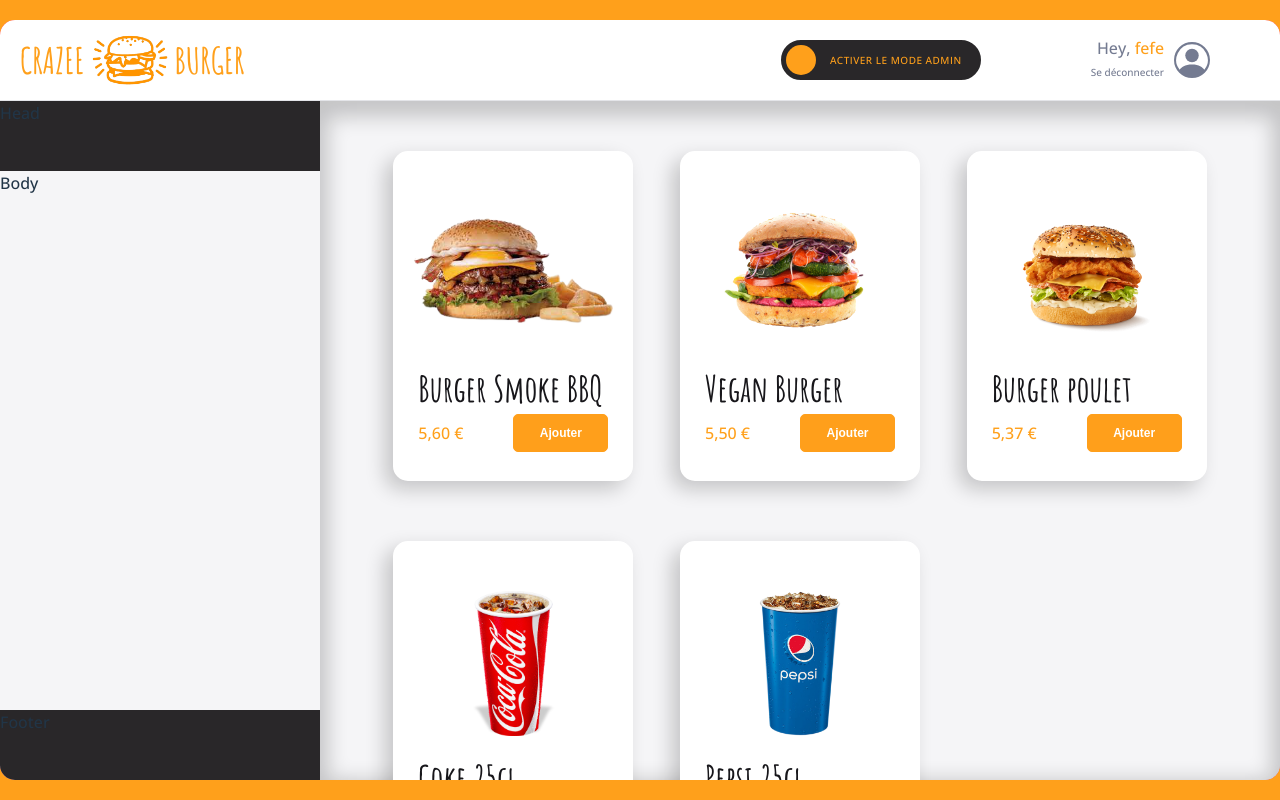
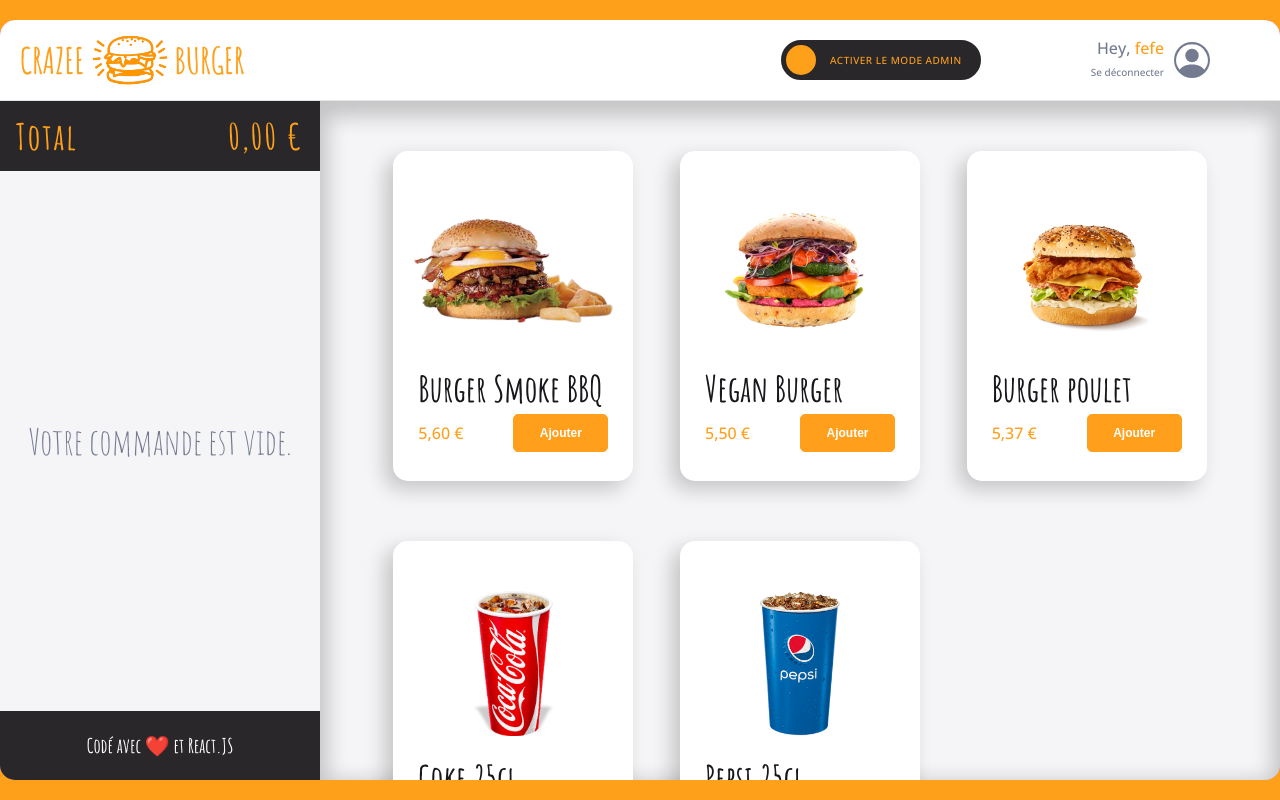
Before and after one commit to thomasdelafosse/Crazee-burger, a React (Vite) app: page /order/1 in a window 1280 px wide. Built offline with nearby package versions, Linux system fonts and the light colour scheme.

Commit message:
♻️ F10 : BASKET > Create Header / Total / Footer / BasketBody

```diff
--- a/index.html
+++ b/index.html
@@ -10,7 +10,7 @@
       rel="stylesheet"
     />
     <meta name="viewport" content="width=device-width, initial-scale=1.0" />
-    <title>Crazee burger</title>
+    <title>TD Crazee burger</title>
   </head>
   <body>
     <div id="root"></div>
--- a/src/Components/pages/order/Main/Basket.jsx
+++ /dev/null
@@ -1,33 +0,0 @@
-import styled from "styled-components";
-import { theme } from "../../../../theme";
-
-export default function Basket() {
-  return (
-    <BasketStyled>
-      <div className="head">Head</div>
-      <div className="body">Body</div>
-      <div className="footer">Footer</div>
-    </BasketStyled>
-  );
-}
-
-const BasketStyled = styled.div`
-  display: flex;
-  flex-direction: column;
-
-  .head {
-    height: 70px;
-    background: ${theme.colors.background_dark};
-  }
-
-  .body {
-    flex: 1;
-    background: ${theme.colors.background_white};
-    box-shadow: ${theme.shadows.basket};
-  }
-
-  .footer {
-    height: 70px;
-    background: ${theme.colors.background_dark};
-  }
-`;
--- /dev/null
+++ b/src/Components/pages/order/Main/Basket/Basket.jsx
@@ -0,0 +1,20 @@
+import styled from "styled-components";
+import Total from "./Total";
+import { formatPrice } from "../../../../utils/maths";
+import Footer from "./Footer";
+import BasketBody from "./BasketBody";
+
+export default function Basket() {
+  return (
+    <BasketStyled>
+      <Total amountToPay={formatPrice(0)} />
+      <BasketBody />
+      <Footer />
+    </BasketStyled>
+  );
+}
+
+const BasketStyled = styled.div`
+  display: flex;
+  flex-direction: column;
+`;
--- /dev/null
+++ b/src/Components/pages/order/Main/Basket/BasketBody.jsx
@@ -0,0 +1,30 @@
+import styled from "styled-components";
+import { theme } from "../../../../../theme";
+
+export default function BasketBody() {
+  return (
+    <BasketBodyStyled>
+      <span className="empty-message"> Votre commande est vide.</span>
+    </BasketBodyStyled>
+  );
+}
+
+const BasketBodyStyled = styled.div`
+  flex: 1;
+  background: ${theme.colors.background_white};
+  box-shadow: ${theme.shadows.basket};
+
+  .empty-message {
+    display: flex;
+    height: calc(95vh - 10vh - 70px - 70px);
+    text-align: center;
+    flex: 1;
+    justify-content: center;
+    align-items: center;
+    align-self: center;
+    line-height: 2;
+    font-family: ${theme.fonts.family.stylish};
+    font-size: ${theme.fonts.size.P4};
+    color: ${theme.colors.greyBlue};
+  }
+`;
--- /dev/null
+++ b/src/Components/pages/order/Main/Basket/Footer.jsx
@@ -0,0 +1,27 @@
+import styled from "styled-components";
+import { theme } from "../../../../../theme";
+import Header from "../../../../reusable-ui/Header";
+
+export default function Footer() {
+  return (
+    <Header>
+      <FooterStyled>
+        <span>Codé avec ❤️ et React.JS</span>
+      </FooterStyled>
+    </Header>
+  );
+}
+
+const FooterStyled = styled.div`
+  height: 100%;
+  display: flex;
+  align-items: center;
+  justify-content: center;
+
+  span {
+    font-size: ${theme.fonts.size.P2};
+    font-family: ${theme.fonts.family.stylish};
+    font-weight: ${theme.fonts.weights.bold};
+    color: ${theme.colors.white};
+  }
+`;
--- /dev/null
+++ b/src/Components/pages/order/Main/Basket/Total.jsx
@@ -0,0 +1,26 @@
+import styled from "styled-components";
+import { theme } from "../../../../../theme";
+import Header from "../../../../reusable-ui/Header";
+
+export default function Total({ amountToPay }) {
+  return (
+    <Header>
+      <TotalStyled>
+        <span className="total">Total</span>
+        <span className="amount">{amountToPay}</span>
+      </TotalStyled>
+    </Header>
+  );
+}
+
+const TotalStyled = styled.div`
+  height: 100%;
+  display: flex;
+  justify-content: space-between;
+  align-items: center;
+  color: ${theme.colors.primary};
+  font-family: "Amatic SC", cursive;
+  font-size: ${theme.fonts.size.P4};
+  font-weight: ${theme.fonts.weights.bold};
+  letter-spacing: 2px;
+`;
--- a/src/Components/pages/order/Main/Main.jsx
+++ b/src/Components/pages/order/Main/Main.jsx
@@ -1,7 +1,7 @@
 import styled from "styled-components";
 import { theme } from "../../../../theme";
 import MainRightSide from "./MainRightSide/MainRightSide";
-import Basket from "./Basket.jsx";
+import Basket from "./Basket/Basket.jsx";
 
 export default function Main() {
   return (
--- /dev/null
+++ b/src/Components/reusable-ui/Header.jsx
@@ -0,0 +1,12 @@
+import styled from "styled-components";
+import { theme } from "../../theme";
+
+export default function Header({ children }) {
+  return <HeaderStyled>{children}</HeaderStyled>;
+}
+
+const HeaderStyled = styled.div`
+  height: 70px;
+  background: ${theme.colors.background_dark};
+  padding: 0 16px;
+`;
```
